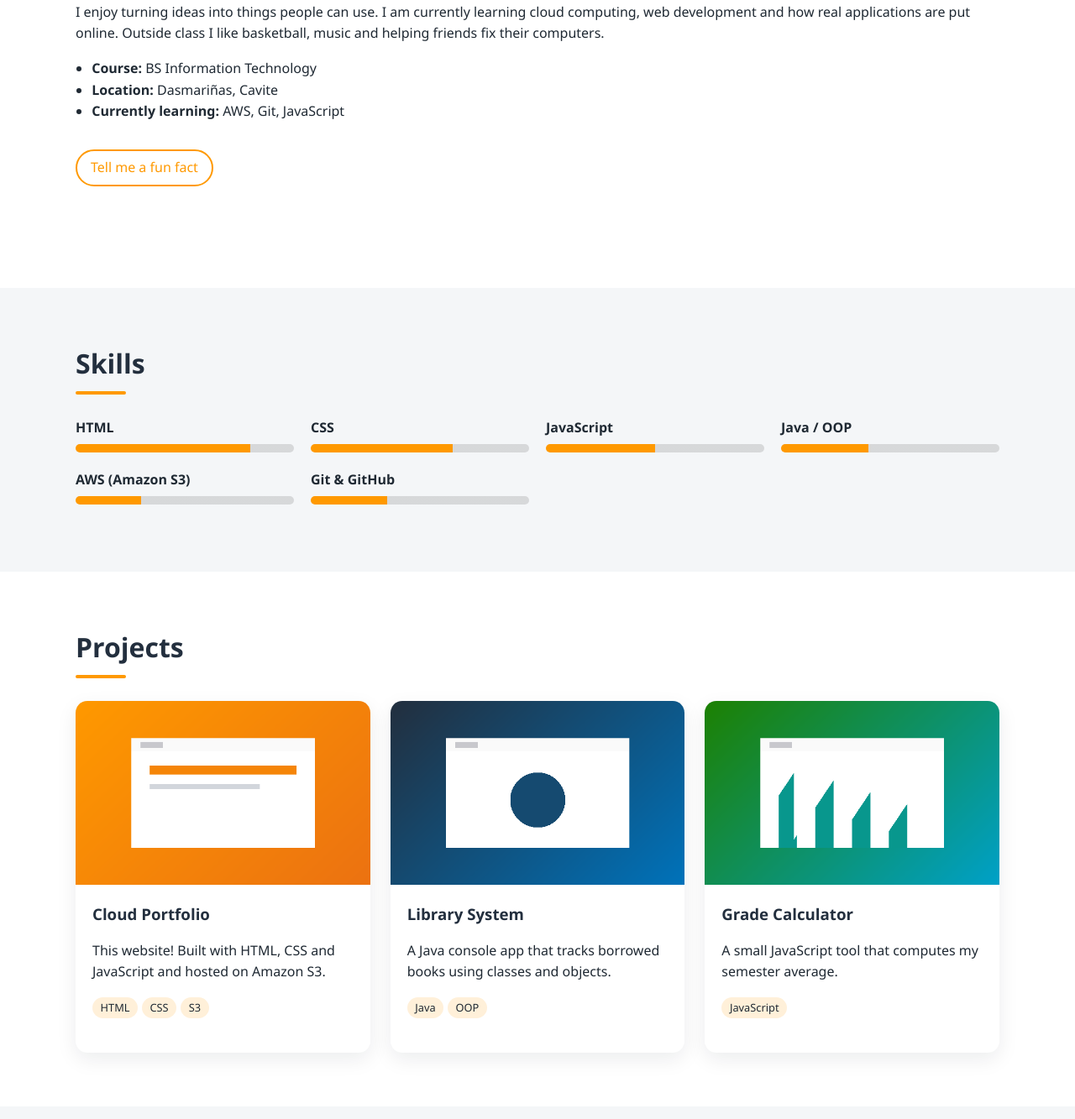
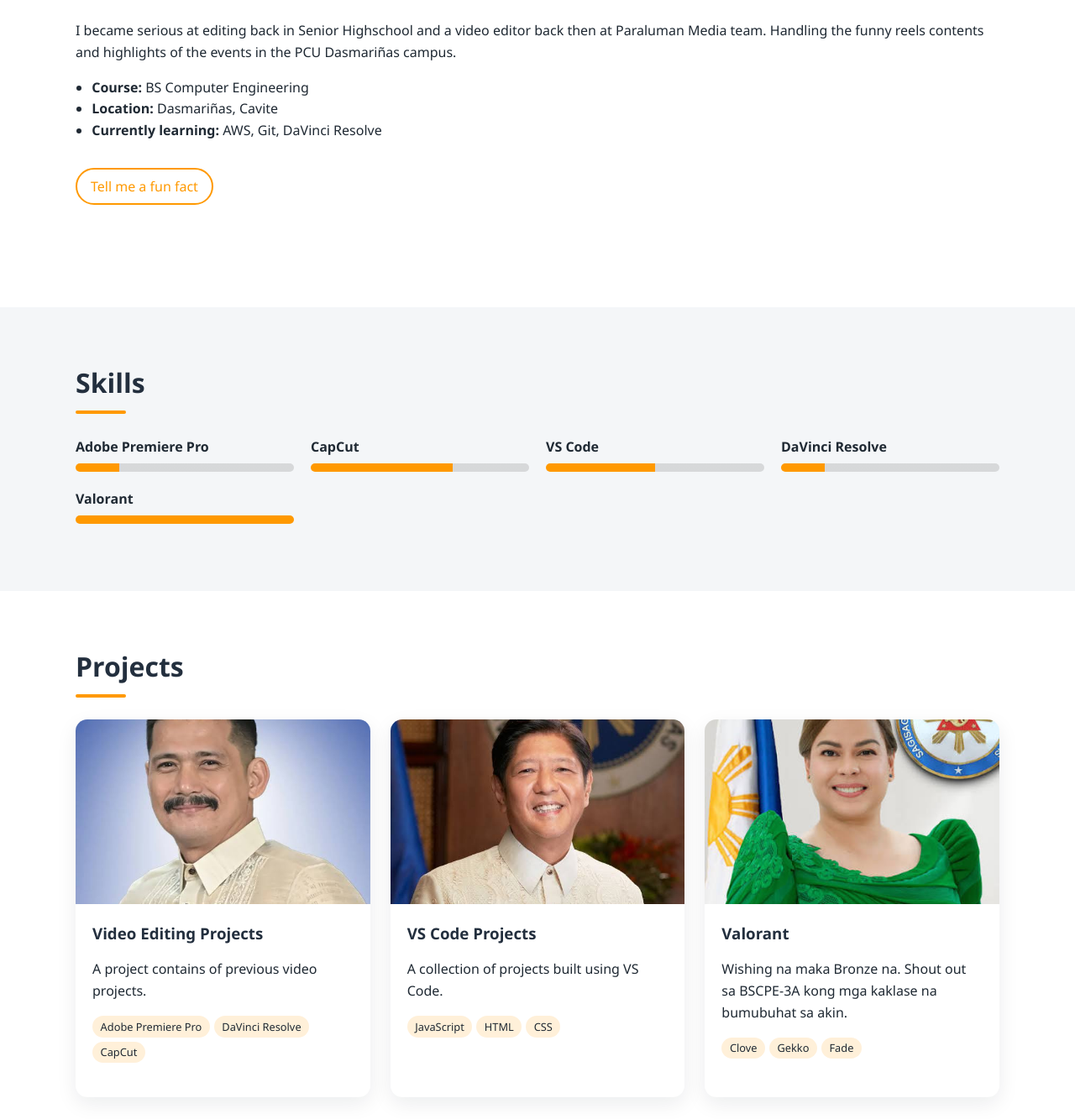
Before and after one commit to sea-j4y/my-cjelizares-portfolio, a plain HTML site: page site/index.html in a window 1280 px wide. Shown: the part 680-2013 px from the top of the page at 84% size. Drawn offline with Linux system fonts and the light colour scheme.

Commit message:
portfolio update

```diff
--- a/site/index.html
+++ b/site/index.html
@@ -23,7 +23,7 @@
   <meta name="viewport" content="width=device-width, initial-scale=1.0">
 
   <!-- CHANGE YOUR NAME HERE (this is the text on the browser tab) -->
-  <title>Juan Dela Cruz | Portfolio</title>
+  <title>Sea-j4y | Portfolio</title>
   <meta name="description" content="Personal portfolio built during the AWS S3 Bootcamp.">
 
   <!-- A tiny emoji icon for the browser tab, built in so no extra file is needed -->
@@ -38,7 +38,7 @@
   <header class="site-header">
     <nav class="nav container" aria-label="Main navigation">
       <!-- CHANGE YOUR NAME HERE (short version or initials) -->
-      <a class="nav__brand" href="#home">Juan<span>.dev</span></a>
+      <a class="nav__brand" href="#home">Sea-j4y<span>.dev</span></a>
 
       <button class="nav__toggle" id="navToggle" aria-expanded="false" aria-controls="navLinks">
         <span class="sr-only">Open menu</span>☰
@@ -62,11 +62,11 @@
       <div class="hero__text">
         <p class="hero__greeting" id="greeting">Hello!</p>
         <!-- CHANGE YOUR NAME HERE -->
-        <h1>I'm <span class="highlight">Juan Dela Cruz</span></h1>
+        <h1>I'm <span class="highlight">Christian John Elizares</span></h1>
         <!-- CHANGE YOUR INTRODUCTION HERE (one or two sentences) -->
         <p class="hero__intro">
-          An IT student at Philippine Christian University who just deployed
-          this website to the cloud with Amazon S3.
+          A Computer Engineering student at Philippine Christian University as well as a video editor
+          at AWS Student Builder Group.
         </p>
         <div class="hero__actions">
           <a class="btn btn--primary" href="#projects">See my projects</a>
@@ -77,8 +77,8 @@
       <!-- REPLACE THIS IMAGE: put your photo in the assets folder, then
            change the file name below. Keep the "assets/" part.
            Tip: file names are case-sensitive on S3. "Me.JPG" is not "me.jpg". -->
-      <img class="hero__photo" src="assets/profile-placeholder.png"
-           alt="Portrait of Juan Dela Cruz" width="320" height="320">
+      <img class="hero__photo" src="assets/panalo.jpg"
+           alt="Portrait of Christian John Elizares" width="320" height="320">
     </section>
 
     <!-- ===================== ABOUT ===================== -->
@@ -87,15 +87,13 @@
         <h2 class="section__title">About me</h2>
         <!-- CHANGE YOUR ABOUT TEXT HERE -->
         <p>
-          I enjoy turning ideas into things people can use. I am currently learning
-          cloud computing, web development and how real applications are put online.
-          Outside class I like basketball, music and helping friends fix their computers.
+          I became serious at editing back in Senior Highschool and a video editor back then at Paraluman Media team. Handling the funny reels contents and highlights of the events in the PCU Dasmariñas campus.
         </p>
         <!-- CHANGE THESE QUICK FACTS -->
         <ul class="facts">
-          <li><strong>Course:</strong> BS Information Technology</li>
+          <li><strong>Course:</strong> BS Computer Engineering</li>
           <li><strong>Location:</strong> Dasmariñas, Cavite</li>
-          <li><strong>Currently learning:</strong> AWS, Git, JavaScript</li>
+          <li><strong>Currently learning:</strong> AWS, Git, DaVinci Resolve</li>
         </ul>
         <button class="btn btn--small" id="funFactButton">Tell me a fun fact</button>
         <p class="fun-fact" id="funFact" aria-live="polite"></p>
@@ -109,12 +107,11 @@
         <!-- CUSTOMIZE YOUR SKILLS: copy a <li> line to add one, delete a line to remove one.
              The number in style="--level: 80%" sets how full the bar is (0% to 100%). -->
         <ul class="skills">
-          <li class="skill" style="--level: 80%"><span>HTML</span></li>
-          <li class="skill" style="--level: 65%"><span>CSS</span></li>
-          <li class="skill" style="--level: 50%"><span>JavaScript</span></li>
-          <li class="skill" style="--level: 40%"><span>Java / OOP</span></li>
-          <li class="skill" style="--level: 30%"><span>AWS (Amazon S3)</span></li>
-          <li class="skill" style="--level: 35%"><span>Git &amp; GitHub</span></li>
+          <li class="skill" style="--level: 20%"><span>Adobe Premiere Pro</span></li>
+          <li class="skill" style="--level: 65%"><span>CapCut</span></li>
+          <li class="skill" style="--level: 50%"><span>VS Code</span></li>
+          <li class="skill" style="--level: 20%"><span>DaVinci Resolve</span></li>
+          <li class="skill" style="--level: 100%"><span>Valorant</span></li>
         </ul>
       </div>
     </section>
@@ -128,31 +125,31 @@
           <!-- CHANGE YOUR PROJECT DETAILS (project 1) -->
           <article class="card">
             <!-- REPLACE THIS IMAGE -->
-            <img src="assets/project-1.png" alt="Screenshot of my cloud portfolio" width="640" height="400">
+            <img src="assets/project-1.jpg" alt="Screenshot of my video editing projects" width="640" height="400">
             <div class="card__body">
-              <h3>Cloud Portfolio</h3>
-              <p>This website! Built with HTML, CSS and JavaScript and hosted on Amazon S3.</p>
-              <p class="tags"><span>HTML</span><span>CSS</span><span>S3</span></p>
+              <h3>Video Editing Projects</h3>
+              <p>A project contains of previous video projects.</p>
+              <p class="tags"><span>Adobe Premiere Pro</span><span>DaVinci Resolve</span><span>CapCut</span></p>
             </div>
           </article>
 
           <!-- CHANGE YOUR PROJECT DETAILS (project 2) -->
           <article class="card">
-            <img src="assets/project-2.png" alt="Screenshot of a library system" width="640" height="400">
+            <img src="assets/project-2.jpg" alt="Screenshot of my VS Code projects" width="640" height="400">
             <div class="card__body">
-              <h3>Library System</h3>
-              <p>A Java console app that tracks borrowed books using classes and objects.</p>
-              <p class="tags"><span>Java</span><span>OOP</span></p>
+              <h3>VS Code Projects</h3>
+              <p>A collection of projects built using VS Code.</p>
+              <p class="tags"><span>JavaScript</span><span>HTML</span><span>CSS</span></p>
             </div>
           </article>
 
           <!-- CHANGE YOUR PROJECT DETAILS (project 3) -->
           <article class="card">
-            <img src="assets/project-3.png" alt="Screenshot of a grade calculator" width="640" height="400">
+            <img src="assets/project-3.jpg" alt="Screenshot of a grade calculator" width="640" height="400">
             <div class="card__body">
-              <h3>Grade Calculator</h3>
-              <p>A small JavaScript tool that computes my semester average.</p>
-              <p class="tags"><span>JavaScript</span></p>
+              <h3>Valorant</h3>
+              <p>Wishing na maka Bronze na. Shout out sa BSCPE-3A kong mga kaklase na bumubuhat sa akin.</p>
+              <p class="tags"><span>Clove</span><span>Gekko</span><span>Fade</span></p>
             </div>
           </article>
 
@@ -180,7 +177,7 @@
   <footer class="site-footer">
     <div class="container">
       <!-- CHANGE YOUR NAME HERE -->
-      <p>&copy; <span id="year">2026</span> Juan Dela Cruz · Hosted on Amazon S3 · AWS S3 Bootcamp, PCU Cavite</p>
+      <p>&copy; <span id="year">2026</span> Christian John Elizares · Hosted on Amazon S3 · AWS S3 Bootcamp, PCU Cavite</p>
     </div>
   </footer>
 
--- a/site/script.js
+++ b/site/script.js
@@ -58,7 +58,7 @@ document.getElementById("greeting").textContent = greeting;
 // CUSTOMIZE: write your own fun facts here. Keep each one inside "quotes",
 // separated by commas.
 const funFacts = [
-  "I deployed my first cloud website at the AWS S3 Bootcamp.",
+  "Weng weng weng.",
   "My favorite programming language is JavaScript... for now.",
   "I can solve a Rubik's cube in under two minutes.",
 ];
```
Also changed, not shown: site/assets/panalo.jpg (added), site/assets/profile-placeholder.jpg (added), site/assets/profile-placeholder.png (deleted), site/assets/project-1.jpg (added), site/assets/project-1.png (deleted), site/assets/project-2.jpg (added), site/assets/project-2.png (deleted), site/assets/project-3.jpg (added), site/assets/project-3.png (deleted).
